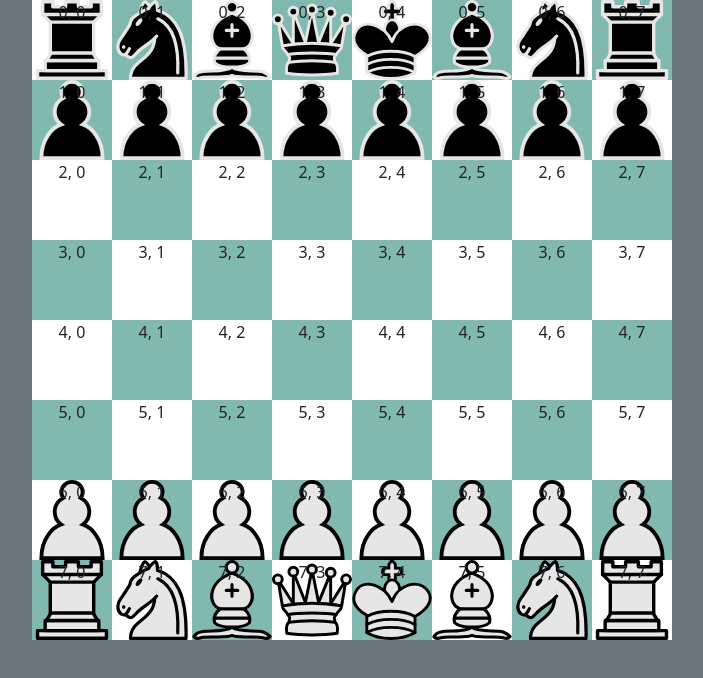
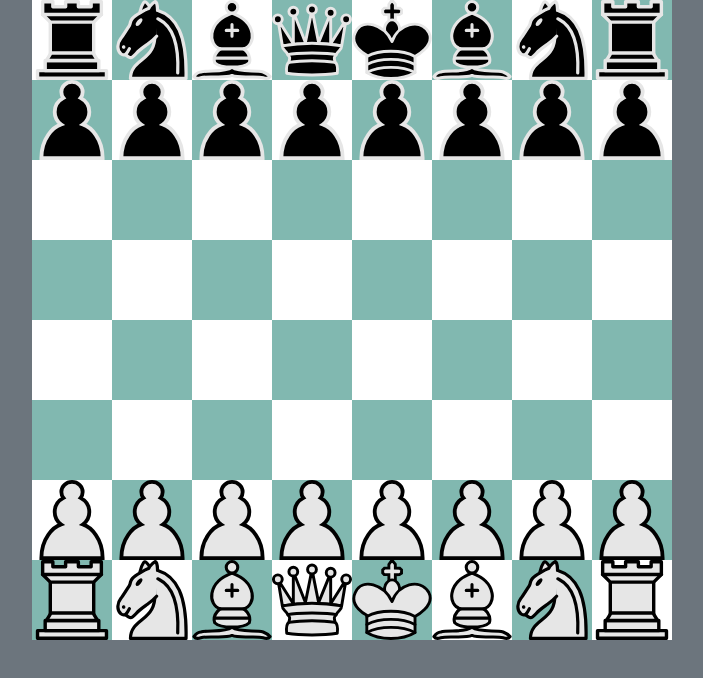
Before and after one commit to dima-xd/chess-helper, an Angular app: page / in a window 1280 px wide. Shown: the top 678 px of the page, without its empty margins (50-753 px from the left). Built offline with nearby package versions, Linux system fonts and the light colour scheme.

Commit message:
rework chess board, add drag directive

```diff
--- a/src/app/beans/board-utils.ts
+++ b/src/app/beans/board-utils.ts
@@ -1,18 +1,56 @@
 import { Coordinate } from "./coordinate";
 import { Tile } from "./tile";
+import { Piece } from "./piece";
 
 export class BoardUtils {
 
     static initBoard() {
-        let chars = "abcdefghijklmnopqrstuvwxyz";
+        let chars = "ABCDEFGHIJKLMNOPQRSTUVWXYZ";
 
         let tiles: Tile[][] = [];
         for (let i = 0; i < 8; i++) {
             tiles[i] = [];
             for (let j = 0; j < 8; j++) {
-                tiles[i][j] = new Tile(new Coordinate(chars[j], i+1));
+                tiles[i][j] = new Tile(new Coordinate(chars[j], i+1), Piece.Empty);
             }
         }
+
+        tiles[0][0] = new Tile(new Coordinate('A', 8), Piece.RookBlack);
+        tiles[0][1] = new Tile(new Coordinate('B', 8), Piece.KnightBlack);
+        tiles[0][2] = new Tile(new Coordinate('C', 8), Piece.BishopBlack);
+        tiles[0][3] = new Tile(new Coordinate('D', 8), Piece.QueenBlack);
+        tiles[0][4] = new Tile(new Coordinate('E', 8), Piece.KingBlack);
+        tiles[0][5] = new Tile(new Coordinate('F', 8), Piece.BishopBlack);
+        tiles[0][6] = new Tile(new Coordinate('G', 8), Piece.KnightBlack);
+        tiles[0][7] = new Tile(new Coordinate('H', 8), Piece.RookBlack);
+
+        tiles[1][0] = new Tile(new Coordinate('A', 7), Piece.PawnBlack);
+        tiles[1][1] = new Tile(new Coordinate('B', 7), Piece.PawnBlack);
+        tiles[1][2] = new Tile(new Coordinate('C', 7), Piece.PawnBlack);
+        tiles[1][3] = new Tile(new Coordinate('D', 7), Piece.PawnBlack);
+        tiles[1][4] = new Tile(new Coordinate('E', 7), Piece.PawnBlack);
+        tiles[1][5] = new Tile(new Coordinate('F', 7), Piece.PawnBlack);
+        tiles[1][6] = new Tile(new Coordinate('G', 7), Piece.PawnBlack);
+        tiles[1][7] = new Tile(new Coordinate('H', 7), Piece.PawnBlack);
+
+        tiles[6][0] = new Tile(new Coordinate('A', 2), Piece.PawnWhite);
+        tiles[6][1] = new Tile(new Coordinate('B', 2), Piece.PawnWhite);
+        tiles[6][2] = new Tile(new Coordinate('C', 2), Piece.PawnWhite);
+        tiles[6][3] = new Tile(new Coordinate('D', 2), Piece.PawnWhite);
+        tiles[6][4] = new Tile(new Coordinate('E', 2), Piece.PawnWhite);
+        tiles[6][5] = new Tile(new Coordinate('F', 2), Piece.PawnWhite);
+        tiles[6][6] = new Tile(new Coordinate('G', 2), Piece.PawnWhite);
+        tiles[6][7] = new Tile(new Coordinate('H', 2), Piece.PawnWhite);
+
+        tiles[7][0] = new Tile(new Coordinate('A', 1), Piece.RookWhite);
+        tiles[7][1] = new Tile(new Coordinate('B', 1), Piece.KnightWhite);
+        tiles[7][2] = new Tile(new Coordinate('C', 1), Piece.BishopWhite);
+        tiles[7][3] = new Tile(new Coordinate('D', 1), Piece.QueenWhite);
+        tiles[7][4] = new Tile(new Coordinate('E', 1), Piece.KingWhite);
+        tiles[7][5] = new Tile(new Coordinate('F', 1), Piece.BishopWhite);
+        tiles[7][6] = new Tile(new Coordinate('G', 1), Piece.KnightWhite);
+        tiles[7][7] = new Tile(new Coordinate('H', 1), Piece.RookWhite);
+
         return tiles;
     }
 }
--- a/src/app/beans/piece.ts
+++ b/src/app/beans/piece.ts
@@ -1,9 +1,17 @@
-import { Coordinate } from "./coordinate";
+export enum Piece {
+    RookBlack,
+    KnightBlack,
+    BishopBlack,
+    QueenBlack,
+    KingBlack,
+    PawnBlack,
 
-export class Piece {
-    coordinate: Coordinate;
+    RookWhite,
+    KnightWhite,
+    BishopWhite,
+    QueenWhite,
+    KingWhite,
+    PawnWhite,
 
-    constructor(coordinate: Coordinate) {
-        this.coordinate = coordinate;
-    }
+    Empty
 }
--- a/src/app/beans/tile.ts
+++ b/src/app/beans/tile.ts
@@ -1,9 +1,12 @@
 import { Coordinate } from "./coordinate";
+import { Piece } from "./piece";
 
 export class Tile {
     coordinate: Coordinate;
+    piece: Piece;
 
-    constructor(coordinate: Coordinate) {
+    constructor(coordinate: Coordinate, piece: Piece) {
         this.coordinate = coordinate;
+        this.piece = piece;
     }
 }
--- a/src/app/chess-board/chess-board.component.css
+++ b/src/app/chess-board/chess-board.component.css
@@ -88,51 +88,56 @@
 }
 
 /*Black pieces */
-.piece-1-0, .piece-1-1, .piece-1-2, .piece-1-3, .piece-1-4, .piece-1-5, .piece-1-6, .piece-1-7 {
+.piece-5 {
     background-image: url('../../assets/chess-pieces/b_pawn_svg_NoShadow.svg');
 }
 
-.piece-0-0, .piece-0-7 {
+.piece-0 {
     background-image: url('../../assets/chess-pieces/b_rook_svg_NoShadow.svg');
 }
 
-.piece-0-1, .piece-0-6 {
+.piece-1 {
     background-image: url('../../assets/chess-pieces/b_knight_svg_NoShadow.svg');
 }
 
-.piece-0-2, .piece-0-5 {
+.piece-2 {
     background-image: url('../../assets/chess-pieces/b_bishop_svg_NoShadow.svg');
 }
 
-.piece-0-3 {
+.piece-3 {
     background-image: url('../../assets/chess-pieces/b_queen_svg_NoShadow.svg');
 }
 
-.piece-0-4 {
+.piece-4 {
     background-image: url('../../assets/chess-pieces/b_king_svg_NoShadow.svg');
 }
 
 /*White pieces */
-.piece-6-0, .piece-6-1, .piece-6-2, .piece-6-3, .piece-6-4, .piece-6-5, .piece-6-6, .piece-6-7 {
+.piece-11 {
     background-image: url('../../assets/chess-pieces/w_pawn_svg_NoShadow.svg');
 }
 
-.piece-7-0, .piece-7-7 {
+.piece-6 {
     background-image: url('../../assets/chess-pieces/w_rook_svg_NoShadow.svg');
 }
 
-.piece-7-1, .piece-7-6 {
+.piece-7 {
     background-image: url('../../assets/chess-pieces/w_knight_svg_NoShadow.svg');
 }
 
-.piece-7-2, .piece-7-5 {
+.piece-8 {
     background-image: url('../../assets/chess-pieces/w_bishop_svg_NoShadow.svg');
 }
 
-.piece-7-3 {
+.piece-9 {
     background-image: url('../../assets/chess-pieces/w_queen_svg_NoShadow.svg');
 }
 
-.piece-7-4 {
+.piece-10 {
     background-image: url('../../assets/chess-pieces/w_king_svg_NoShadow.svg');
 }
+
+.piece {
+    width: 100%;
+    height: 100%;
+}
--- a/src/app/chess-board/chess-board.component.html
+++ b/src/app/chess-board/chess-board.component.html
@@ -1,16 +1,24 @@
 <div class="container">
     <div class="row" style="display: inline;">
         <div class="col-xs-8 col-sm-4 col-md-5 col-lg-3 chess-grid">
-            <div class="row" *ngFor="let tileX of board?.tiles; index as i">
-                <ng-container *ngFor="let tileY of tileX; index as j">
+            <div class="row" *ngFor="let tileI of board?.tiles; index as i">
+                <ng-container *ngFor="let tileJ of tileI; index as j">
                     <ng-container *ngIf="i%2 == 0">
-                        <div class="col-xs-1 col-sm-1 col-md-1 piece-{{i}}-{{j}}" [style.background-color]="j%2 == 0 ? '#ffffff' : '#81b8b0'">
-                            {{i}}, {{j}}
+                        <div class="col-xs-1 col-sm-1 col-md-1"
+                             [style.background-color]="j%2 == 0 ? '#ffffff' : '#81b8b0'" id="dropPiece" >
+                            <div
+                                class="piece piece-{{tileJ.piece}}" draggablePiece cdkDragBoundary=".container">
+
+                            </div>
                         </div>
                     </ng-container>
                     <ng-container *ngIf="i%2 != 0">
-                        <div class="col-xs-1 col-sm-1 col-md-1 piece-{{i}}-{{j}}" [style.background-color]="j%2 == 0 ? '#81b8b0' : '#ffffff'">
-                            {{i}}, {{j}}
+                        <div class="col-xs-1 col-sm-1 col-md-1"
+                            [style.background-color]="j%2 == 0 ? '#81b8b0' : '#ffffff'" id="dropPiece" >
+                            <div
+                                class="piece piece-{{tileJ.piece}}" draggablePiece cdkDragBoundary=".container">
+
+                            </div>
                         </div>
                     </ng-container>
                 </ng-container>
--- a/src/app/chess-board/chess-board.component.ts
+++ b/src/app/chess-board/chess-board.component.ts
@@ -1,7 +1,8 @@
 import { Component, OnInit } from '@angular/core';
 import { Board } from '../beans/board';
 import { BoardUtils } from '../beans/board-utils';
-import { Tile } from '../beans/tile';
+import { Coordinate } from '../beans/coordinate';
+import { Piece } from '../beans/piece';
 
 @Component({
   selector: 'app-chess-board',
--- /dev/null
+++ b/src/app/directives/drag-piece.directive.ts
@@ -0,0 +1,75 @@
+import { DOCUMENT } from "@angular/common";
+import { Directive, ElementRef, Inject, Input, OnDestroy, OnInit } from "@angular/core";
+import { fromEvent, Subscription, takeUntil } from "rxjs";
+import { Coordinate } from "../beans/coordinate";
+
+@Directive({
+    selector: "[draggablePiece]",
+})
+
+export class DragPieceDirective implements OnInit, OnDestroy {
+
+    @Input() coordinate: Coordinate | undefined;
+
+    private element!: HTMLElement;
+    private dropDivs!: HTMLElement | null;
+
+    private subscriptions: Subscription[] = [];
+
+    constructor(private elementRef: ElementRef, @Inject(DOCUMENT) private document: Document) {}
+
+    ngOnInit(): void {
+        this.element = this.elementRef.nativeElement as HTMLElement;
+        this.dropDivs = this.document.getElementById('dropPiece');
+        this.initDrag();
+    }
+
+    ngOnDestroy(): void {
+        this.subscriptions.forEach(s => s?.unsubscribe());
+    }
+
+    initDrag() {
+        if (!this.element.className.split(' ').includes('piece-12')) {
+            const dragStart = fromEvent<MouseEvent>(this.element, 'mousedown');
+            const dragEnd = fromEvent<MouseEvent>(this.document, 'mouseup');
+            const drag =  fromEvent<MouseEvent>(this.document, 'mousemove').pipe(takeUntil(dragEnd));
+
+            let initialX: number, initialY: number, currentX = 0, currentY = 0;
+
+            let dragSub: Subscription = new Subscription();
+
+            const dragStartSub = dragStart.subscribe((event: MouseEvent) => {
+                initialX = event.clientX - currentX;
+                initialY = event.clientY - currentY;
+
+                this.element.classList.add('free-draging');
+
+                dragSub = drag.subscribe((event: MouseEvent) => {
+                    event.preventDefault();
+
+                    currentX = event.clientX - initialX;
+                    currentY = event.clientY - initialY;
+
+                    this.element.style.transform = 'translate3d(' + currentX + 'px, ' + currentY + 'px, 0)';
+                });
+            });
+
+            const dragEndSub = dragEnd.subscribe(() => {
+                initialX = currentX;
+                initialY = currentY;
+
+                this.element.classList.remove('free-draging');
+
+                if (dragSub) {
+                    dragSub.unsubscribe();
+                }
+            });
+
+            this.subscriptions.push.apply(this.subscriptions, [
+                dragStartSub,
+                dragSub,
+                dragEndSub,
+            ]);
+        }
+    }
+}
```
Also changed, not shown: src/app/app.module.ts (+6 -2 lines).
